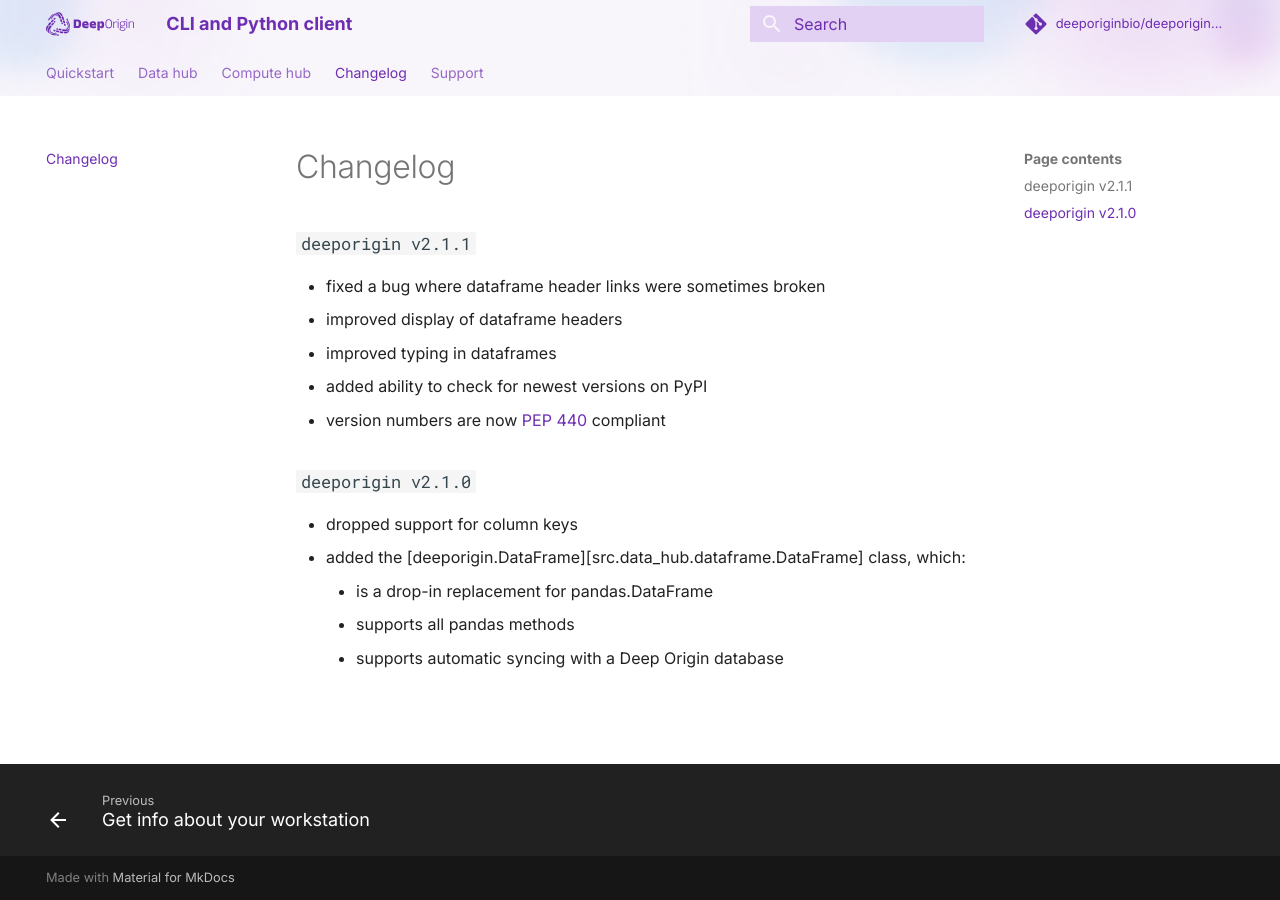
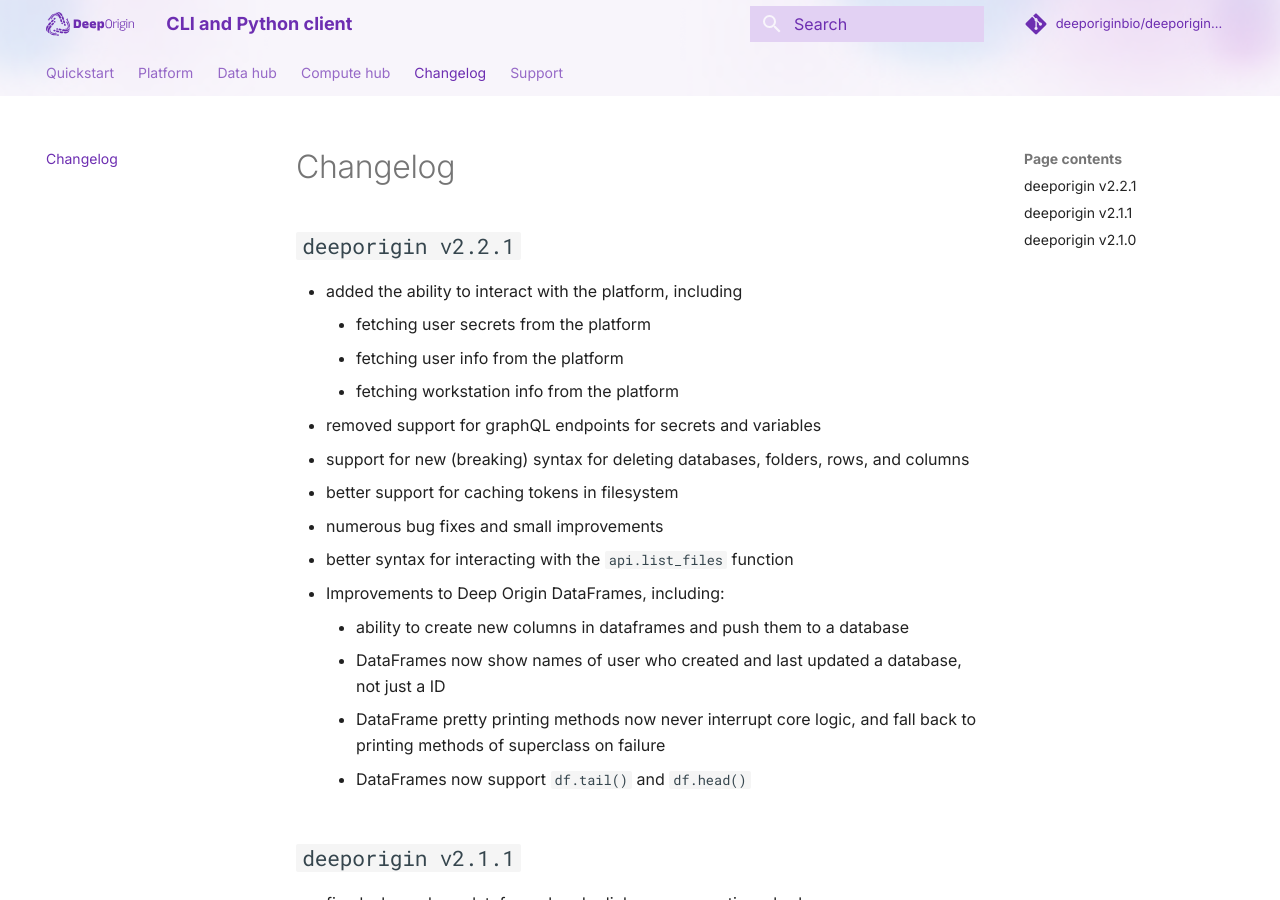
Before and after one commit to deeporiginbio/deeporigin-client, an MkDocs documentation site: the page built from docs/changelog.md, in a window 1280 px wide and 900 px high. Built offline with MkDocs 1.6.1 and Material for MkDocs 9.7.7, drawn with Linux system fonts in a browser that asks for light colours; comment, search, counter and statistics services are not loaded.

Commit message:
feat: added ability to download files in parallel

```diff
--- a/docs/changelog.md
+++ b/docs/changelog.md
@@ -1,6 +1,24 @@
 # Changelog
 
-### `deeporigin v2.1.1`
+
+## `deeporigin v2.2.1`
+
+- added the ability to interact with the platform, including
+    - fetching user secrets from the platform
+    - fetching user info from the platform
+    - fetching workstation info from the platform
+- removed support for graphQL endpoints for secrets and variables
+- support for new (breaking) syntax for deleting databases, folders, rows, and columns
+- better support for caching tokens in filesystem
+- numerous bug fixes and small improvements
+- better syntax for interacting with the `api.list_files` function
+- Improvements to Deep Origin DataFrames, including:
+    - ability to create new columns in dataframes and push them to a database
+    - DataFrames now show names of user who created and last updated a database, not just a ID
+    - DataFrame pretty printing methods now never interrupt core logic, and fall back to printing methods of superclass on failure
+    - DataFrames now support `df.tail()` and `df.head()`
+
+## `deeporigin v2.1.1`
 
 
 - fixed a bug where dataframe header links were sometimes broken
@@ -9,7 +27,7 @@
 - added ability to check for newest versions on PyPI
 - version numbers are now [PEP 440](https://peps.python.org/pep-0440/) compliant
 
-### `deeporigin v2.1.0`
+## `deeporigin v2.1.0`
 
 
 - dropped support for column keys
--- a/mkdocs.yaml
+++ b/mkdocs.yaml
@@ -42,6 +42,12 @@
   - Install: install.md
   - Configure: configure.md
   - Authenticate: how-to/auth.md
+- Platform:
+  - platform/index.md
+  - How to:
+    - Get user information: how-to/platform/users.md
+    - Get variables ands secrets: how-to/platform/variables.md
+    - Get workstation information: how-to/platform/workstation-info.md
 - Data hub:
   - data-hub/index.md
   - Deep Origin DataFrames:
@@ -52,6 +58,7 @@
     - List data: how-to/data-hub/list-data.md
     - View data: how-to/data-hub/view-data.md
     - Upload files: how-to/data-hub/upload-files.md
+    - Download files: how-to/data-hub/download-files.md
     - Write data: how-to/data-hub/write-data.md
   - API reference:
     - High-level API: ref/data-hub/high-level-api.md
--- a/pyproject.toml
+++ b/pyproject.toml
@@ -31,6 +31,8 @@
     "humanize",
     "packaging",
     "diskcache",
+    "aiohttp",
+    "nest_asyncio",
 ]
 dynamic = ["version"]
 
```
Also changed, not shown: docs/how-to/data-hub/download-files.md (added, +82 -0 lines), docs/platform/index.md (added, +3 -0 lines), 3 other files.
